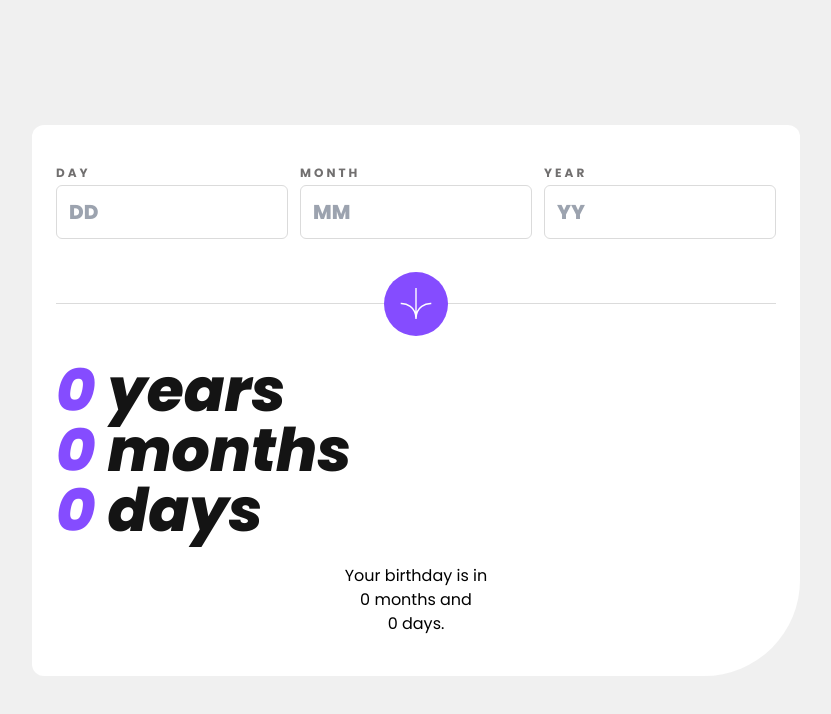
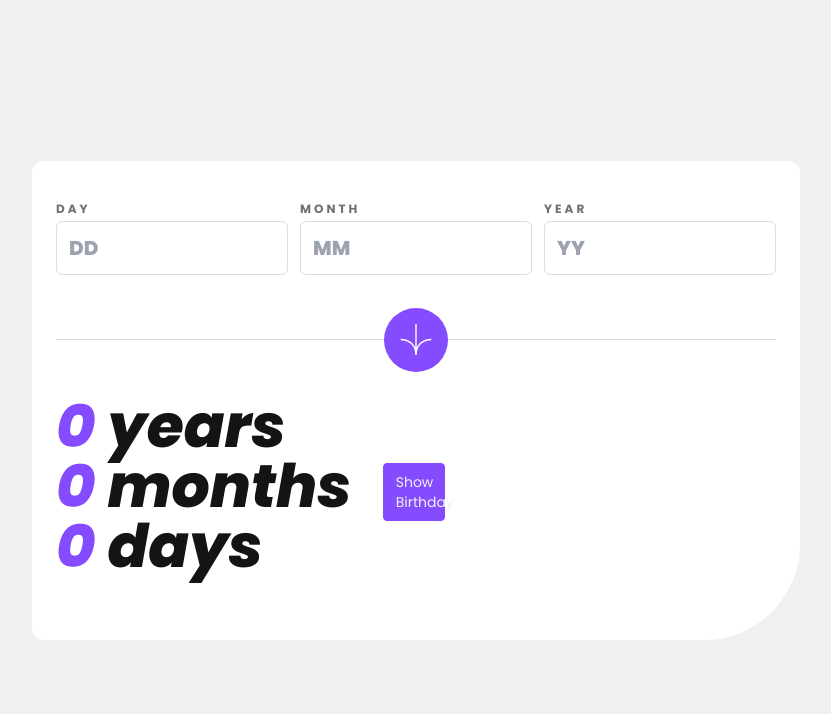
Before and after one commit to UnsuspectedNoob/age-calculator, a React (Vite) app: page / in a window 1280 px wide. Shown: the top 714 px of the page, without its empty margins (224-1055 px from the left). Built offline with nearby package versions, Linux system fonts and the light colour scheme.

Commit message:
add show birthday button fix five-day leap-year lag

```diff
--- a/src/App.jsx
+++ b/src/App.jsx
@@ -2,8 +2,11 @@ import React, { useState } from 'react';
 import DateInput from './components/DateInput';
 import { icon } from './assets/images';
 import { age } from "./age"
+import Birthday from './components/Birthday';
+
 
 function App() {
+  const [display, setDisplay] = useState(false);
   const [day, setDay] = useState('');
   const [month, setMonth] = useState('');
   const [year, setYear] = useState('');
@@ -15,11 +18,21 @@ function App() {
   const [monthsLeft, setMonthsLeft] = useState(0);
   const [daysLeft, setDaysLeft] = useState(0);
 
+  function handleClick() {
+    let { years, months, days, birthday } = age(day, month, year)
+    setAgeDays(days)
+    setAgeMonths(months)
+    setAgeYears(years)
+    setDaysLeft(birthday.days)
+    setMonthsLeft(birthday.months)
+    setDisplay(false)
+}
+
   return (
     <div
       className='font-poppins bg-white py-10 rounded-xl border-e-blue-100 px-6 max-w-3xl rounded-br-[96px]'>
 
-      <div>
+      <form action=''>
 
         <div className='flex gap-x-3 mb-16'>
           <DateInput
@@ -46,21 +59,16 @@ function App() {
 
         <div className='flex justify-center border-t border-neutral-l-grey'>
           <button
-            onClick={() => {
-              let { years, months, days, birthday } = age(day, month, year)
-              setAgeDays(days)
-              setAgeMonths(months)
-              setAgeYears(years)
-              setDaysLeft(birthday.days)
-              setMonthsLeft(birthday.months)
-            }}
+            onClick={handleClick}
             type='submit'
-            className='flex justify-center items-center bg-primary-purple w-16 h-16 rounded-full p-4 -mt-8'>
+            className='transition duration-300 flex justify-center items-center bg-primary-purple w-16 h-16 rounded-full p-4 -mt-8 hover:bg-neutral-off-black'>
             <img src={icon} alt="icon" />
           </button>
         </div>
-      </div>
+      </form>
 
+
+      <div className='flex flex-col md:flex-row md:items-center'>
         <div className='my-6 text-neutral-off-black'>
           <p className='text-6xl whitespace-nowrap font-extrabold italic'>
             <span className='text-primary-purple'>{ageYears}</span> year{ageYears == 1 ? '' : 's'}
@@ -73,11 +81,13 @@ function App() {
           </p>
         </div>
 
-      <p className='text-center mt-3'>
-        Your birthday is in <br />
-        {monthsLeft} month{monthsLeft == 1 ? '' : 's'} and <br />
-        {daysLeft} day{daysLeft == 1 ? '' : 's'}.
-      </p>
+        <Birthday
+          daysLeft={daysLeft}
+          monthsLeft={monthsLeft}
+          display={display}
+          setDisplay={setDisplay}
+        />
+      </div>
 
 
     </div>
--- a/src/age.js
+++ b/src/age.js
@@ -6,10 +6,10 @@ export const age = function(day, month, year) {
   let millis = Date.now() - (new Date(year, monthIndex, day)).getTime();
   let secs = Math.floor(millis / 1000);
   let hours = Math.floor(secs / 3600);
-  let days = Math.floor(hours / 24);
+  let days = Math.floor(hours / 24) - Math.floor(((new Date()).getFullYear() - year) / 4);
   let years = Math.floor(days / 365);
 
-  days = ( days % 365 ) - Math.floor(((new Date()).getFullYear() - year) / 4);
+  days =  days % 365;
   let daysSpent = days;
 
   let monthsSpent = 0;
--- /dev/null
+++ b/src/components/Birthday.jsx
@@ -0,0 +1,25 @@
+import React from 'react'
+
+function Birthday({display, setDisplay, monthsLeft, daysLeft}) {
+  return (
+    <div className='flex flex-col mt-3'>
+      <button
+        onClick={() => {
+          setDisplay(prev => !prev)
+        }}
+        className={`border border-primary-purple px-3 py-2 rounded hover:text-primary-purple w-1/2 self-center bg-primary-purple text-neutral-off-white hover:bg-neutral-off-white transition text-sm focus:ring-1 focus:ring-primary-purple`}
+      >
+        {display ? "Hide" : "Show"} Birthday
+      </button>
+
+      <p className={`${!display ? 'hidden' : 'block'} mt-3 text-sm text-center font-bold text-neutral-700`}>
+        Your next birthday is<br />
+        {!monthsLeft || monthsLeft == 12 ? '' : `in ${monthsLeft} month${monthsLeft == 1 ? '' : 's'}`} {
+          !monthsLeft ? '' : `${monthsLeft !== 0 && daysLeft != 0 ? 'and' : '.'}`} {
+          !daysLeft ? '' : `${daysLeft} day${daysLeft == 1 ? '' : 's'}.`}
+      </p>
+    </div>
+  );
+}
+
+export default Birthday;
--- a/src/components/DateInput.jsx
+++ b/src/components/DateInput.jsx
@@ -16,6 +16,7 @@ function DateInput({name, id, state, setState}) {
 
       <input
         id={`${id}`}
+        required
         type="number"
         className='w-full border border-neutral-l-grey p-3 rounded-md text-neutral-off-black text-xl uppercase font-extrabold outline-none focus:border-primary-purple transition'
         onChange={() => {
```
Lines whose indentation alone changed are shown as unchanged.
